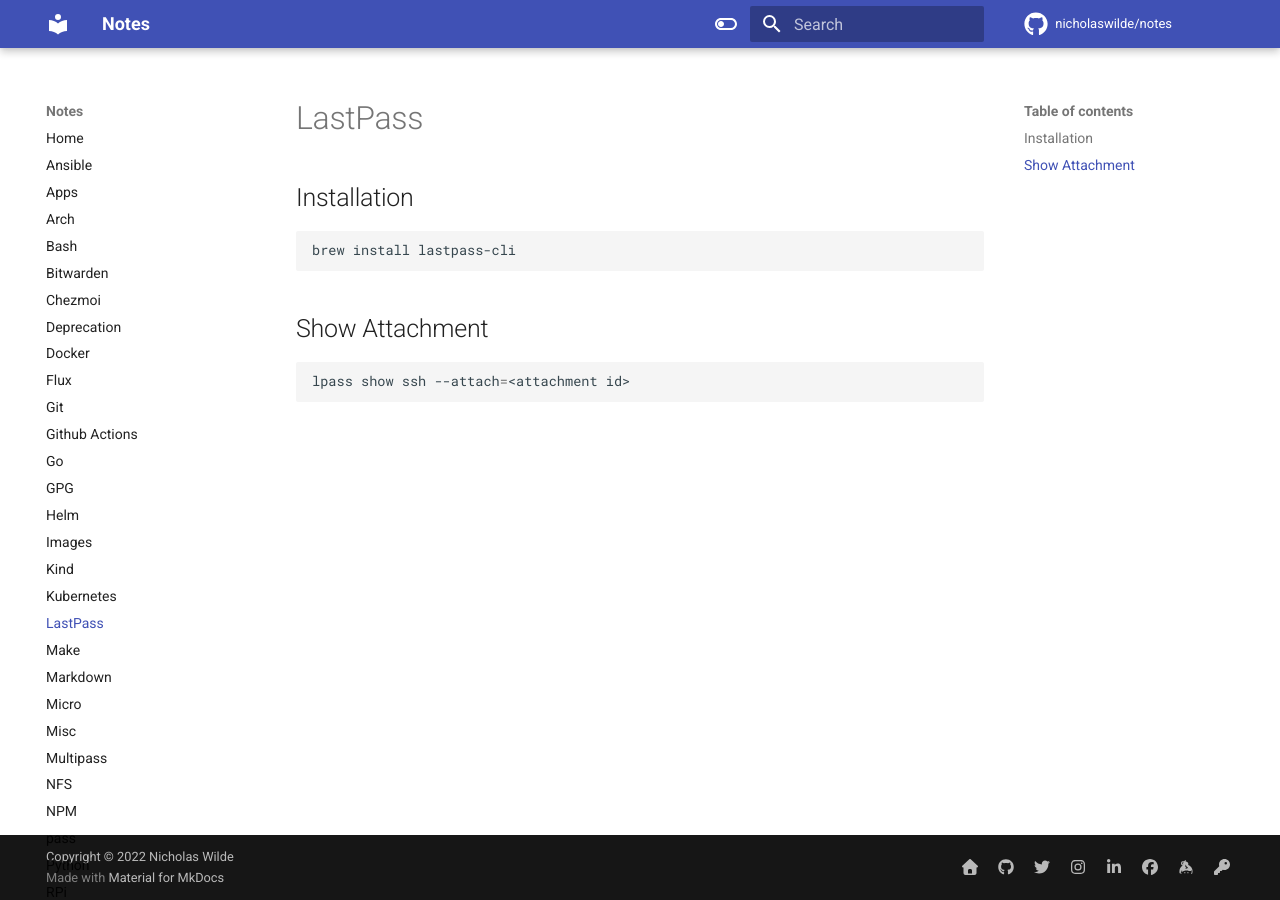
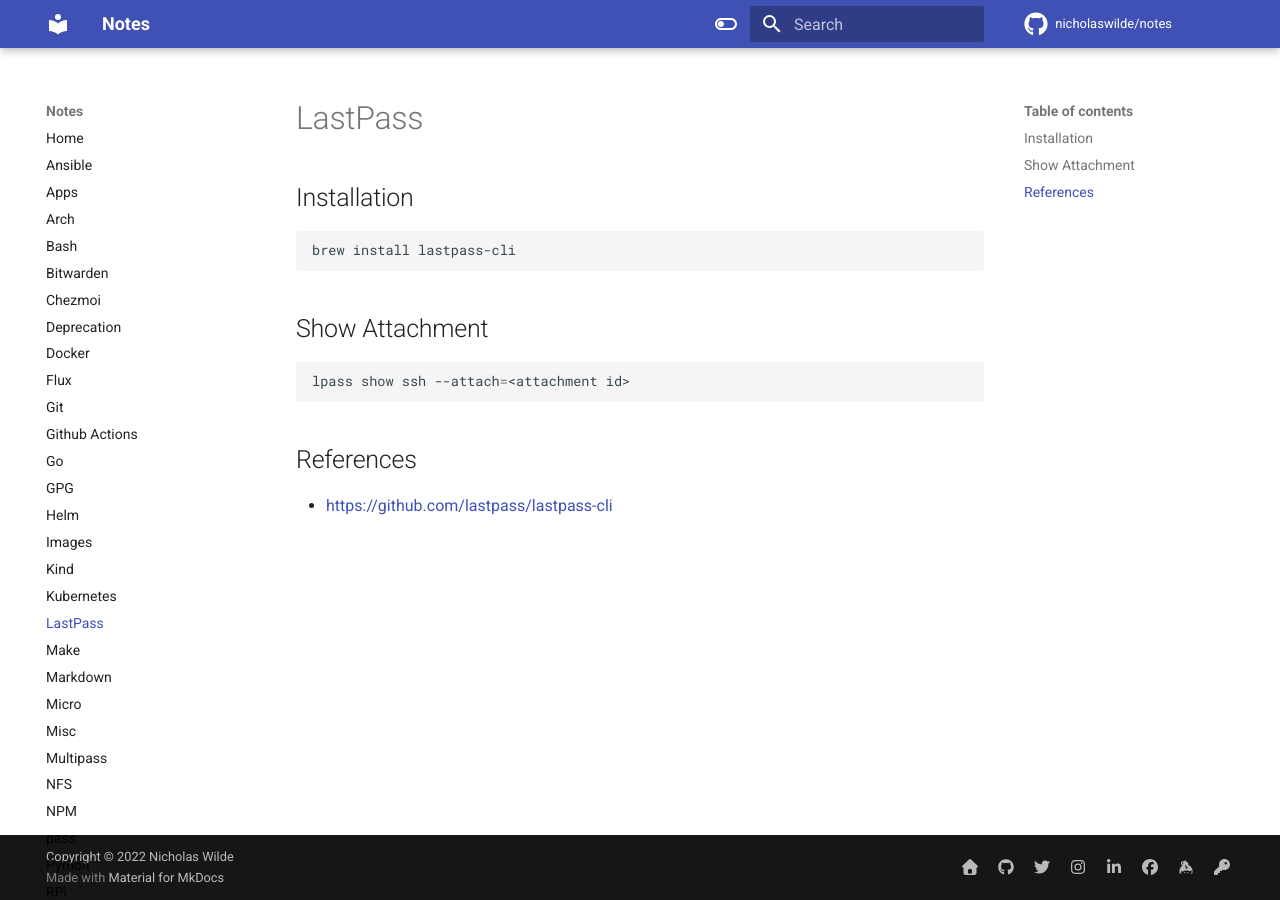
Before and after one commit to nicholaswilde/notes, an MkDocs documentation site: the page built from docs/lastpass.md, in a window 1280 px wide. Built offline with MkDocs 1.6.1 and Material for MkDocs 9.7.7, drawn with Linux system fonts in a browser that asks for light colours; comment, search, counter and statistics services are not loaded.

Commit message:
Update lastpass.md

````diff
--- a/docs/lastpass.md
+++ b/docs/lastpass.md
@@ -11,3 +11,7 @@
 ```shell
 lpass show ssh --attach=<attachment id>
 ```
+
+## References
+
+- <https://github.com/lastpass/lastpass-cli>
````
